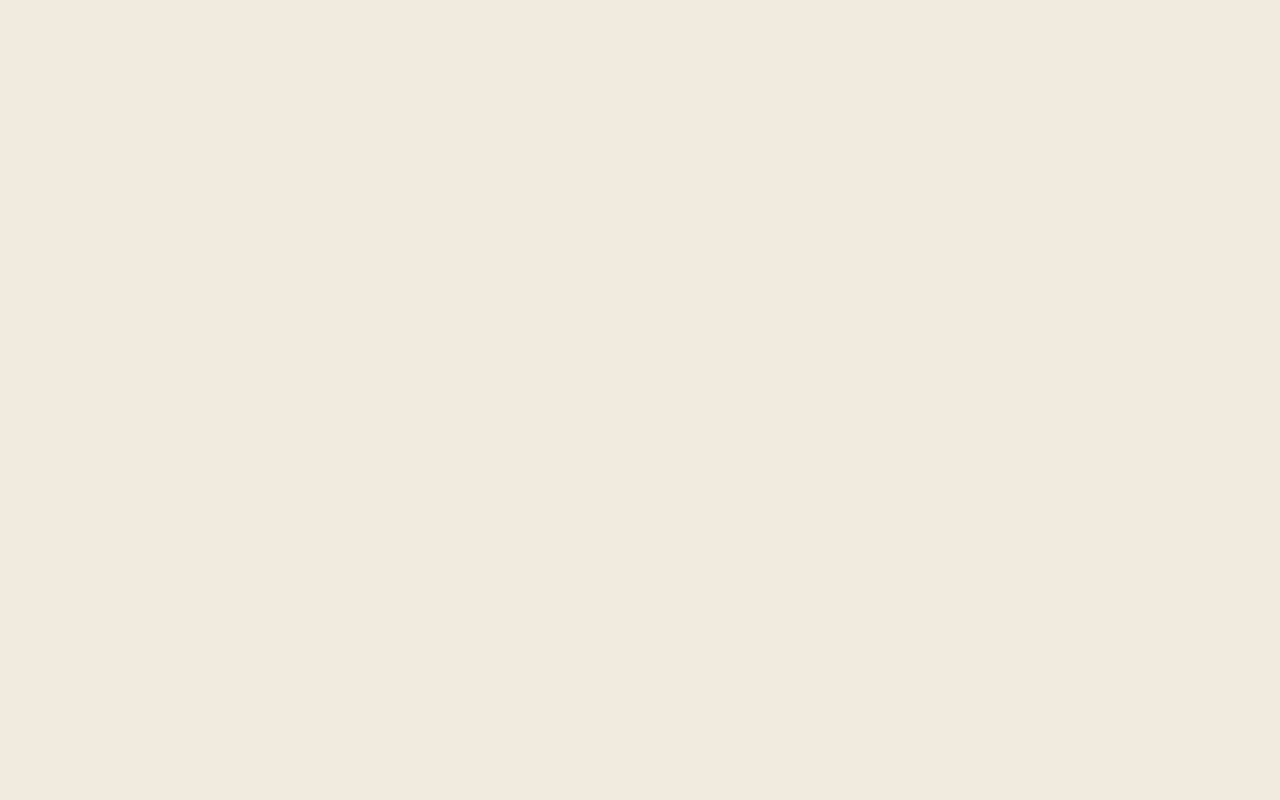
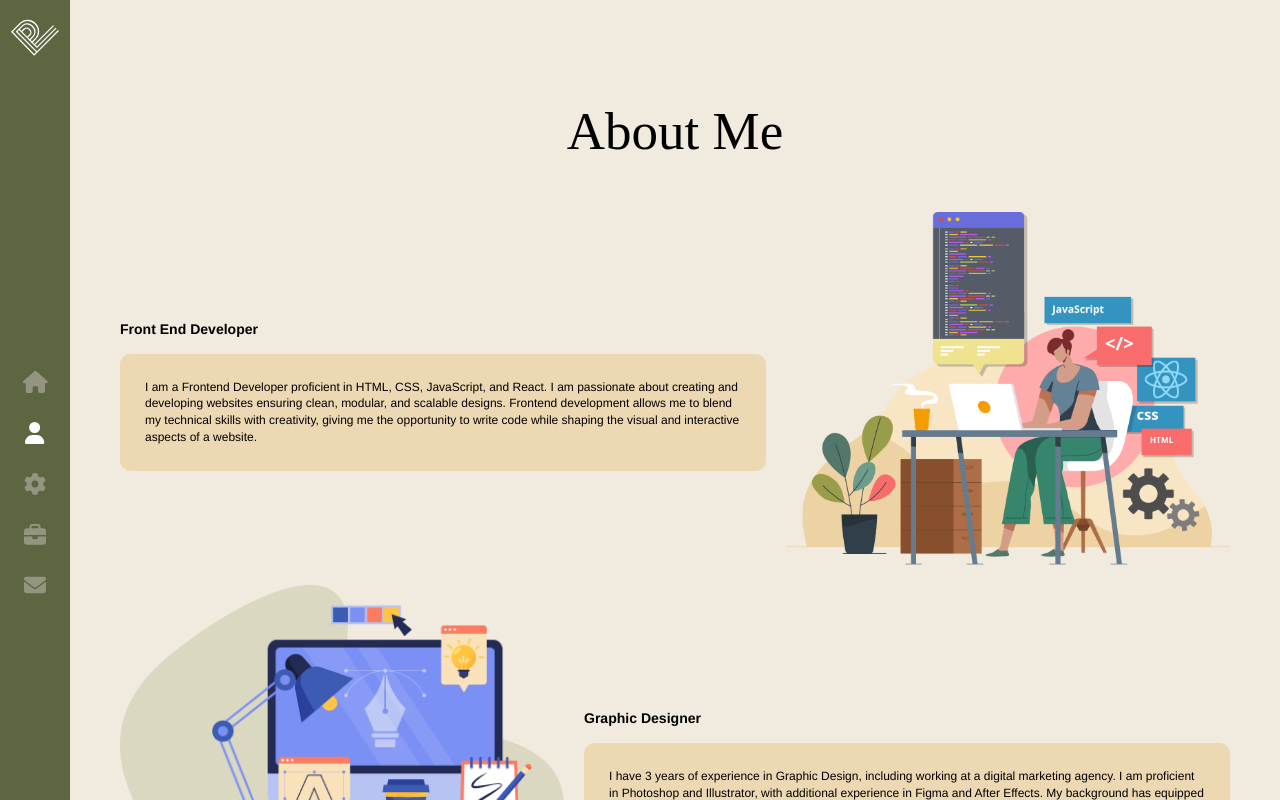
Before and after one commit to paul1n4/portfolio-v2, a React (Create React App) app: page /about in a window 1280 px wide. Before the commit this address had no page. Shown: the top 800 px of the page. Built offline with nearby package versions, Linux system fonts and the light colour scheme.

Commit message:
Add About page

```diff
--- a/src/App.js
+++ b/src/App.js
@@ -2,6 +2,7 @@ import './App.scss';
 import { Routes, Route } from 'react-router-dom';
 import Layout from './components/Layout';
 import Home from './components/Home';
+import About from './components/About';
 
 function App() {
   return (
@@ -9,6 +10,7 @@ function App() {
       <Routes>
         <Route path="/" element={<Layout />}>
           <Route index element={<Home />} />
+          <Route path='/about' element={<About />} />
         </Route>
       </Routes>
     </>
--- a/src/components/About/index.js
+++ b/src/components/About/index.js
@@ -1,8 +1,28 @@
 import './index.scss'
+import PVphoto from '../../assets/images/P1060299.JPG'
+import Programmer from '../../assets/images/programmer.png'
+import DesignIllustration from '../../assets/images/design_illustration.png'
 
 const About = () => {
   return (
-    <>About</>
+    <div className='container about-page'>
+      <h2>About Me</h2>
+      <div className='about-content'>
+        <div className='about-text'>
+          <h3>Front End Developer</h3>
+          <p>I am a Frontend Developer proficient in HTML, CSS, JavaScript, and React. I am passionate about creating and developing websites ensuring clean, modular, and scalable designs. Frontend development allows me to blend my technical skills with creativity, giving me the opportunity to write code while shaping the visual and interactive aspects of a website.</p>
+
+        </div>
+        <img src={Programmer} alt='Programmer'/>
+      </div>
+      <div className='about-content'>
+        <img src={DesignIllustration} alt='Design Illustration'/>
+        <div className='about-text'>
+          <h3>Graphic Designer</h3>
+          <p>I have 3 years of experience in Graphic Design, including working at a digital marketing agency. I am proficient in Photoshop and Illustrator, with additional experience in Figma and After Effects. My background has equipped me with a strong eye for detail and creativity.</p>
+        </div>
+      </div>
+    </div>
   )
 }
 
--- a/src/components/About/index.scss
+++ b/src/components/About/index.scss
@@ -0,0 +1,34 @@
+.about-page{
+
+  h2 {
+    font-size: 53px;
+    font-weight: 400;
+    font-family: 'Pistilli', serif;
+    text-align: center;
+  }
+
+  .about-content{
+    display: flex;
+    justify-items: center;
+    gap: 20px;
+    margin-bottom: 20px;
+
+    p {
+      font-weight: 400;
+      background: rgba($color: #E2AD51, $alpha: .3);
+      padding: 25px;
+      border-radius: 10px;
+      margin: 0;
+    }
+
+    img {
+      width: 40%;
+    }
+
+    .about-text {
+      display: flex;
+      flex-direction: column;
+      justify-content: center;
+    }
+  }
+}
--- a/src/components/Home/index.scss
+++ b/src/components/Home/index.scss
@@ -2,7 +2,7 @@
   display: flex;
   flex-direction: column;
   justify-content: center;
-  padding: 50px;
+
 
   @media (max-width: 768px) {
     padding: 25px;
--- a/src/components/Layout/index.scss
+++ b/src/components/Layout/index.scss
@@ -22,5 +22,12 @@
   .container {
     // border: 1px solid red;
     // margin: 10px;
+    padding: 50px;
+  }
+
+  @media (max-width: 768px) {
+    .container {
+      padding: 25px;
+    }
   }
 }
```
Also changed, not shown: src/assets/images/design_illustration.png (added), src/assets/images/programmer.png (added).
